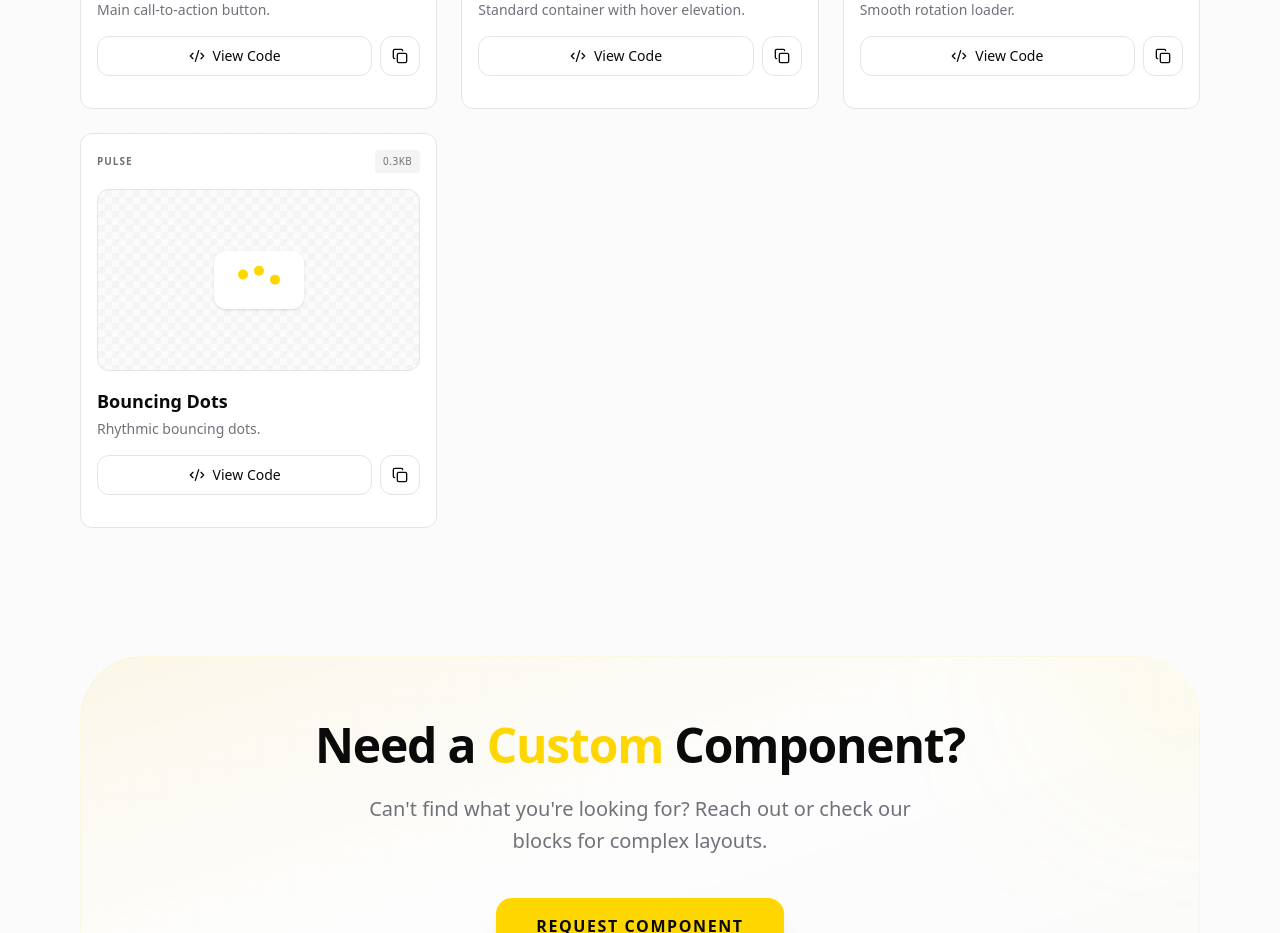
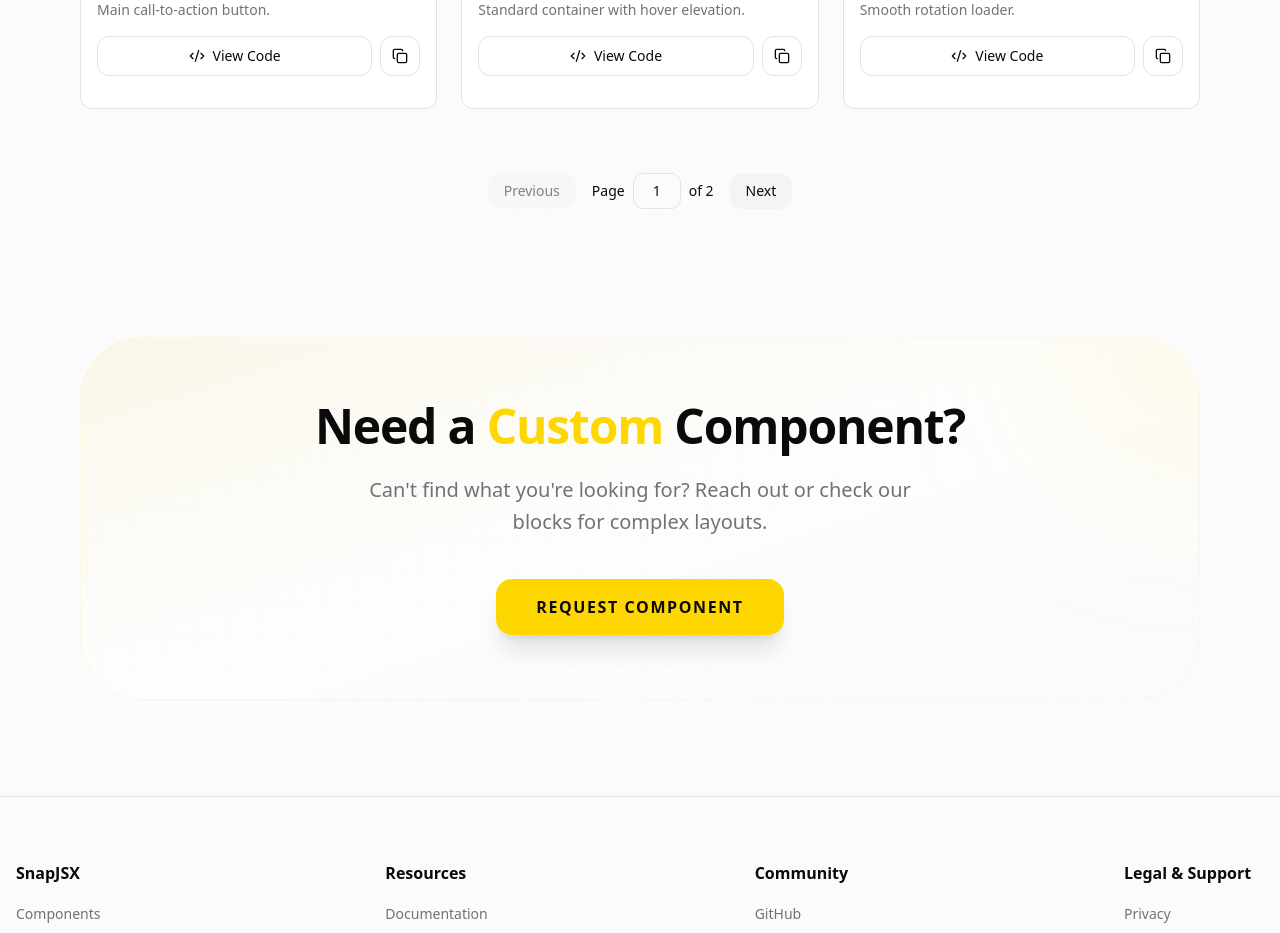
Before and after one commit to Gladiarn/SnapJSX, a Next.js app: page /components in a window 1280 px wide. Shown: the part 840-1773 px from the top of the page. Built offline with nearby package versions, Linux system fonts and the light colour scheme.

Commit message:
chore(pagination): lower components limit to 3 to verify visibility

```diff
--- a/src/app/components/components-page-client.tsx
+++ b/src/app/components/components-page-client.tsx
@@ -13,7 +13,7 @@ export function ComponentsPageClient() {
   const [isMoreOpen, setIsMoreOpen] = useState(false);
   const [currentPage, setCurrentPage] = useState(1);
   const [inputValue, setInputValue] = useState("1");
-  const itemsPerPage = 4;
+  const itemsPerPage = 3;
   const moreRef = useRef<HTMLDivElement>(null);
 
   // Flatten RegistryHub into a single list of components
```
